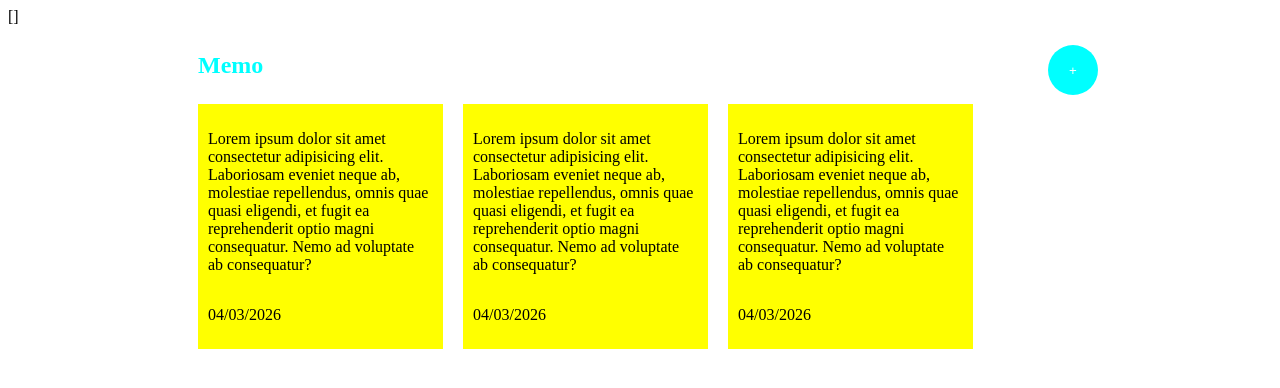
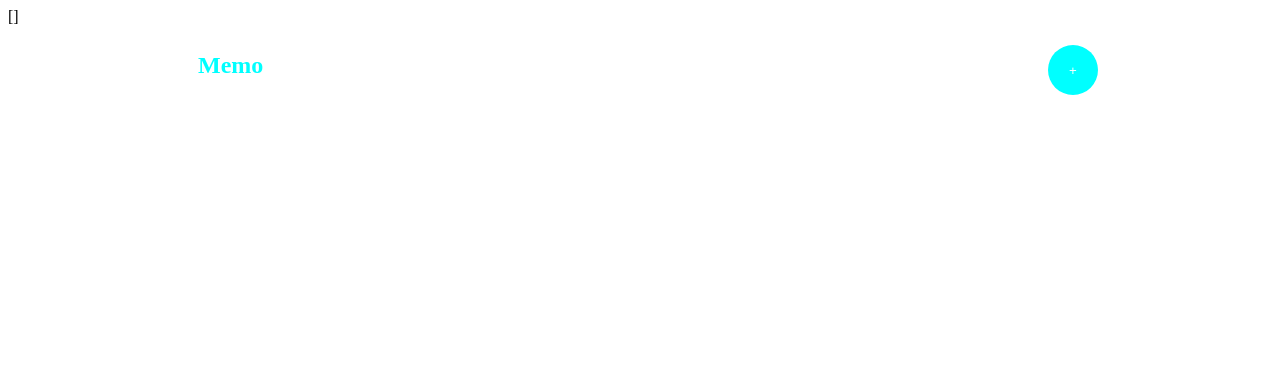
Before and after one commit to andimarcell/vue-memo-app, a Vue app: page / in a window 1280 px wide. Shown: the top 388 px of the page. Built offline with nearby package versions, Linux system fonts and the light colour scheme.

Commit message:
Menampilkan Daftar Data Menggunakan Perulangan

```diff
--- a/src/App.vue
+++ b/src/App.vue
@@ -9,7 +9,7 @@
   memos.value.push({
     id: Date.now(),
     memo: newMemo.value,
-    date: new Date().toLocaleDateString("en-GB"),
+    date: new Date().toLocaleDateString("en-US"),
     backgroundColor: getrandomColor(),
   });
   newMemo.value = '';
@@ -24,43 +24,25 @@
 
 <template>
   <main>
-    {{  memos  }}
+    {{ memos }}
     <div class="container">
       <header>
         <h1 class="header-title">Memo</h1>
         <button @click="showForm = true" class="header-button">+</button>
       </header>
       <div class="card-container">
-        <div class="card">
-          <p class="card-content">Lorem ipsum dolor sit amet consectetur adipisicing elit. Laboriosam eveniet neque ab,
-            molestiae
-            repellendus, omnis quae quasi eligendi, et fugit ea reprehenderit optio magni consequatur. Nemo ad voluptate
-            ab consequatur?</p>
-          <p class="card-date">04/03/2026</p>
-
-        </div>
-        <div class="card">
-          <p class="card-content">Lorem ipsum dolor sit amet consectetur adipisicing elit. Laboriosam eveniet neque ab,
-            molestiae
-            repellendus, omnis quae quasi eligendi, et fugit ea reprehenderit optio magni consequatur. Nemo ad voluptate
-            ab consequatur?</p>
-          <p class="card-date">04/03/2026</p>
-
-        </div>
-        <div class="card">
-          <p class="card-content">Lorem ipsum dolor sit amet consectetur adipisicing elit. Laboriosam eveniet neque ab,
-            molestiae
-            repellendus, omnis quae quasi eligendi, et fugit ea reprehenderit optio magni consequatur. Nemo ad voluptate
-            ab consequatur?</p>
-          <p class="card-date">04/03/2026</p>
-
+        <div v-for="(memo, index) in memos" :key="index" class="card" :style="{backgroundColor: memo.backgroundColor}">
+          <p class="card-content">
+            {{ memo.memo }}
+          </p>
+          <p class="card-date">{{ memo.date }}</p>
         </div>
       </div>
     </div>
     <div v-if="showForm" class="form-overlay">
       <div class="form-modal">
         <button @click="showForm = false" class="form-close-btn">&times;</button>
-        {{  newMemo  }}
+        {{ newMemo }}
         <textarea v-model="newMemo" name="memo" id="memo" cols="30" rows="10"></textarea>
         <button @click="addMemo" class="form-save-btn">Save</button>
       </div>
```
